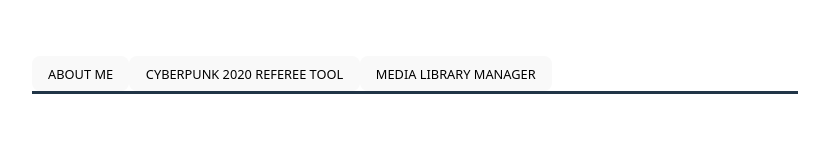
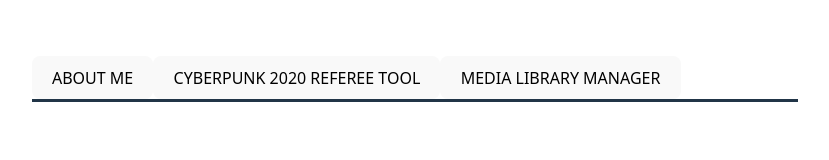
Before and after one commit to pumm1/portfolio, a React (Vite) app: page / in a window 1280 px wide. Shown: the top 160 px of the page, without its empty margins (225-1054 px from the left). Built offline with nearby package versions, Linux system fonts and the light colour scheme.

Commit message:
Update styling

```diff
--- a/src/index.css
+++ b/src/index.css
@@ -46,12 +46,11 @@
 }
 
 button {
-  font-size: clamp(0.5rem, 5vmin, 2.5rem);
+  font-size: clamp(0.5rem, 2vmin, 2.5rem);
   text-transform: uppercase;
   border-radius: 8px;
   border: 1px solid transparent;
   padding: 0.6em 1.2em;
-  font-size: 1em;
   font-weight: 500;
   font-family: inherit;
   background-color: #1a1a1a;
```
Also changed, not shown: 4 other files (tests, documents, lock files or other folders).
